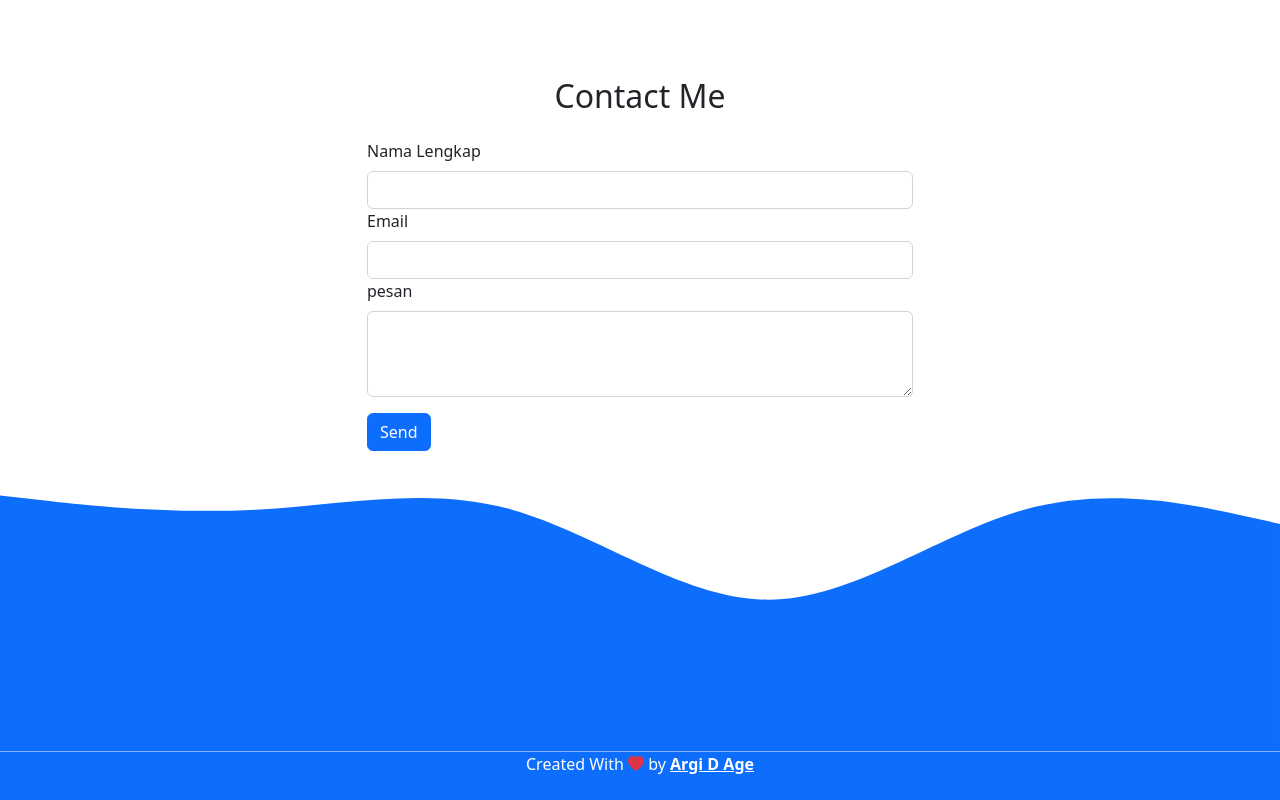
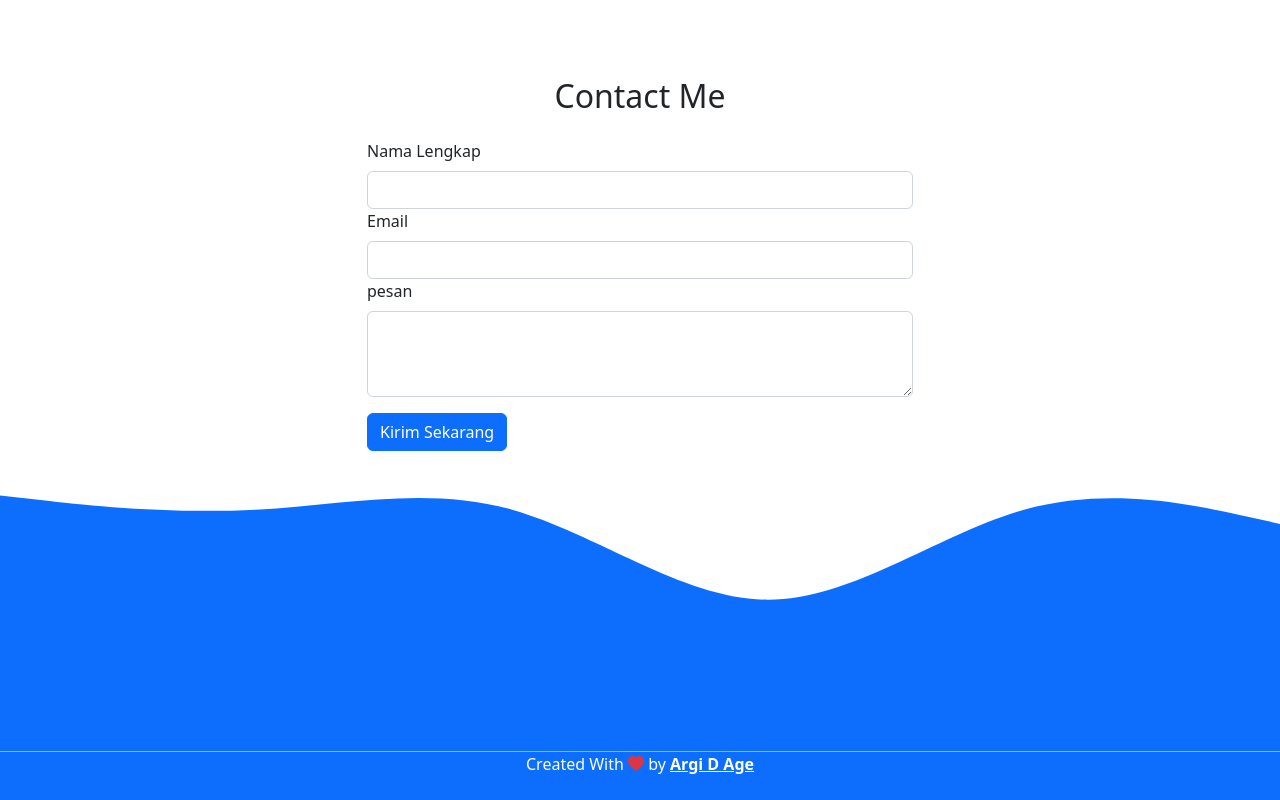
Before and after one commit to argimukti/argimukti.github.io, a plain HTML site: page index.html in a window 1280 px wide. Shown: the part 3371-4171 px from the top of the page. Drawn offline with nearby package versions, Linux system fonts and the light colour scheme.

```diff
--- a/index.html
+++ b/index.html
@@ -150,7 +150,7 @@
                   <label for="pesan" class="form-label">pesan</label>
                   <textarea class="form-control" id="pesan" rows="3"></textarea>
                 </div>
-              <button type="submit" class="btn btn-primary">Send</button>
+              <button type="submit" class="btn btn-primary">Kirim Sekarang</button>
             </form>
           </div>
         </div>
```
Also changed, not shown: 1 other file.
